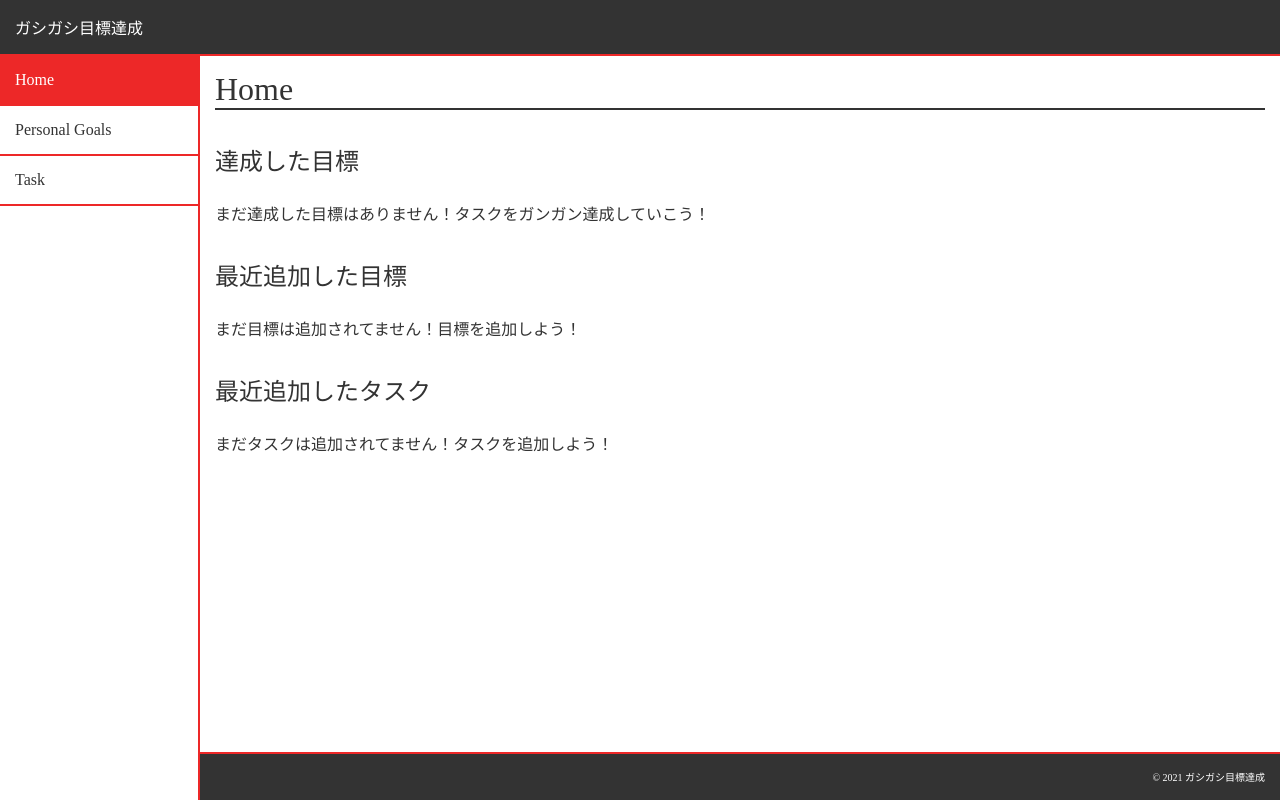
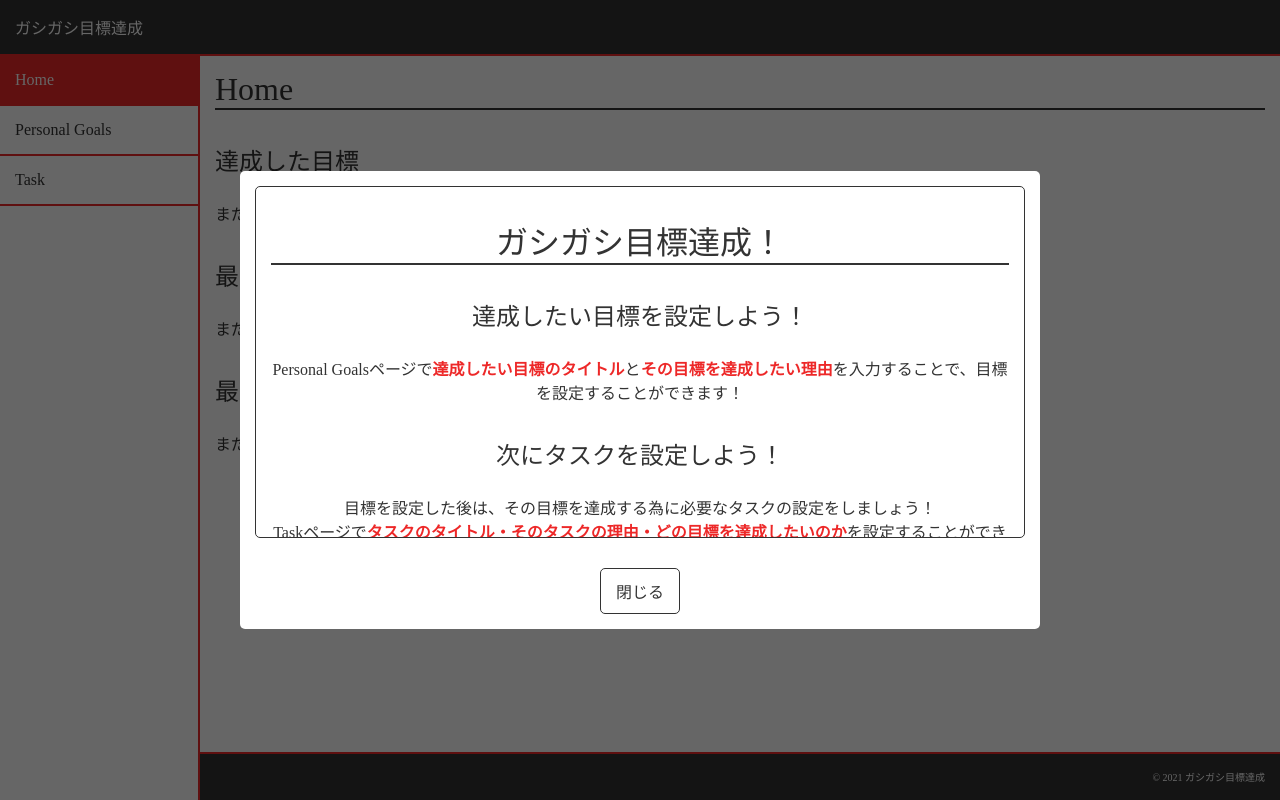
Before and after one commit to shushuTona/shushuTona_practice, a React (Create React App) app in the folder react/hooks_ts_practice/: page / in a window 1280 px wide. Built offline with nearby package versions, Linux system fonts and the light colour scheme.

Commit message:
初回ログイン時モーダル表示追加

```diff
--- a/react/hooks_ts_practice/src/component/context/ModalContext.tsx
+++ b/react/hooks_ts_practice/src/component/context/ModalContext.tsx
@@ -29,6 +29,7 @@ interface ModalReducerActions {
     type: 'EDIT_GOAL_ITEM' |
             'EDIT_TASK_ITEM' |
             'ANNOUNCE_ADD_GOAL' |
+            'ANNOUNCE_FIRST_LOGIN' |
             'CLOSE_MODAL',
     payload?: EditItemProps
 }
@@ -99,6 +100,18 @@ const modalStateReducer: Reducer<ModalReducerState, ModalReducerActions> = ( pre
                     }
                 };
                 return mergeState;
+
+            case 'ANNOUNCE_FIRST_LOGIN':
+                const AnnounceFirstLoginContents = lazy( () => import( '../layout/modalContents/AnnounceFirstLoginContents' ) );
+
+                mergeState = {
+                    ...prevState, ...{
+                        isModalShow: true,
+                        isModalHidden: false,
+                        modalContentsComponent: <AnnounceFirstLoginContents />
+                    }
+                };
+                return mergeState;
         }
     }
 
--- a/react/hooks_ts_practice/src/component/layout/css/Modal.css
+++ b/react/hooks_ts_practice/src/component/layout/css/Modal.css
@@ -57,7 +57,7 @@
 .modal__contents {
     padding: 15px;
     width: 100%;
-    max-width: 600px;
+    max-width: 800px;
     background-color: #fff;
     border-radius: 5px;
     transform: translateY(100vh);
@@ -116,6 +116,11 @@
     margin-left: 10px;
 }
 
+.modal__bold {
+    font-weight: bold;
+    color: #ed2828;
+}
+
 /* EditGoalItemModalContents */
 .modal__editGoalItem {
     display: flex;
@@ -143,3 +148,37 @@
 .modal__announceAddGoal > *:last-child {
     margin-bottom: 0 !important;
 }
+
+/* AnnounceFirstLoginContents */
+.modal__announceFirstLogin {
+    text-align: center;
+}
+
+.modal__announceFirstLogin > *:first-child {
+    margin-top: 0 !important;
+}
+
+.modal__announceFirstLogin > *:last-child {
+    margin-bottom: 0 !important;
+}
+
+.modal__scrollContents {
+    border: 1px solid #333;
+    border-radius: 5px;
+    overflow: hidden;
+}
+
+.modal__scrollContentsInner {
+    padding: 30px 15px;
+    height: 100%;
+    max-height: 350px;
+    overflow-y: auto;
+}
+
+.modal__scrollContentsInner > *:first-child {
+    margin-top: 0 !important;
+}
+
+.modal__scrollContentsInner > *:last-child {
+    margin-bottom: 0 !important;
+}
--- /dev/null
+++ b/react/hooks_ts_practice/src/component/layout/modalContents/AnnounceFirstLoginContents.tsx
@@ -0,0 +1,51 @@
+import {
+    memo,
+    MouseEventHandler,
+    useCallback,
+    useContext,
+} from 'react';
+
+// Context
+import { ModalStateContext } from '../../context/ModalContext';
+
+// Module
+import { Button } from '../../module/Button';
+import { Heading } from '../../module/Heading';
+
+const AnnounceFirstLoginContents = memo( () => {
+    console.log('AnnounceFirstLoginContents');
+
+    const modalContext = useContext( ModalStateContext );
+
+    // 閉じるボタンクリック処理
+    const clickCloseBtnHandler: MouseEventHandler = useCallback( () => {
+        modalContext.dispatch( {
+            type: 'CLOSE_MODAL'
+        } );
+    }, [modalContext] );
+
+    return (
+        <div className="modal__announceFirstLogin">
+            <div className="modal__scrollContents">
+                <div className="modal__scrollContentsInner">
+                    <Heading text="ガシガシ目標達成！" htmlHeadingTag="h1" />
+
+                    <Heading text="達成したい目標を設定しよう！" htmlHeadingTag="h2" />
+                    <p>Personal Goalsページで<span className="modal__bold">達成したい目標のタイトル</span>と<span className="modal__bold">その目標を達成したい理由</span>を入力することで、目標を設定することができます！</p>
+
+                    <Heading text="次にタスクを設定しよう！" htmlHeadingTag="h2" />
+                    <p>目標を設定した後は、その目標を達成する為に必要なタスクの設定をしましょう！<br />Taskページで<span className="modal__bold">タスクのタイトル・そのタスクの理由・どの目標を達成したいのか</span>を設定することができます！</p>
+
+                    <Heading text="あとはタスクを進めるだけ！" htmlHeadingTag="h2" />
+                    <p>目標とタスクの設定が完了したら、あとはタスクをガシガシ進めて目標を達成するだけ！</p>
+                </div>
+            </div>
+
+            <div className="modal__btnList">
+                <Button btnText="閉じる" clickHandler={clickCloseBtnHandler} />
+            </div>
+        </div>
+    )
+} );
+
+export default AnnounceFirstLoginContents;
--- a/react/hooks_ts_practice/src/component/module/css/Heading.css
+++ b/react/hooks_ts_practice/src/component/module/css/Heading.css
@@ -3,11 +3,12 @@
 }
 
 h1.m-heading {
+    border-bottom: 2px solid #333;
     font-size: 28px;
 }
 
 h2.m-heading {
-    margin: 20px 0 ;
+    margin: 20px 0 10px;
     font-size: 21px;
 }
 
@@ -18,7 +19,6 @@ h3.m-heading {
 @media screen and (min-width: 600px) {
     h1.m-heading {
         margin: 0 0 32px;
-        border-bottom: 2px solid #333;
         font-size: 32px;
     }
 
--- a/react/hooks_ts_practice/src/component/pages/HomePage.tsx
+++ b/react/hooks_ts_practice/src/component/pages/HomePage.tsx
@@ -9,7 +9,8 @@ import {
     memo,
     Fragment,
     useContext,
-    useMemo
+    useMemo,
+    useEffect
 } from 'react';
 
 import { Link } from 'react-router-dom';
@@ -17,6 +18,7 @@ import { Link } from 'react-router-dom';
 // Context
 import { GoalItemStateContext } from '../context/GoalItemStateContext';
 import { TaskItemStateContext } from '../context/TaskItemStateContext';
+import { ModalStateContext } from '../context/ModalContext';
 
 // Module
 import { Heading } from '../module/Heading';
@@ -27,8 +29,9 @@ const HomePage = memo( () => {
 
     const goalItemContext = useContext( GoalItemStateContext );
     const taskItemContext = useContext( TaskItemStateContext );
+    const modalContext = useContext( ModalStateContext );
 
-    //
+    // 達成した目標一覧
     const finishGoalItemList = useMemo( () => {
         const goalItemState = goalItemContext.state;
         const goalItemArray = [];
@@ -58,7 +61,7 @@ const HomePage = memo( () => {
                     )
     }, [goalItemContext.state] );
 
-    //
+    // 直近追加した目標名
     const addGoalItemList = useMemo( () => {
         const goalItemList = Object.values(goalItemContext.state);
 
@@ -82,7 +85,7 @@ const HomePage = memo( () => {
         </Fragment>
     }, [goalItemContext.state] );
 
-    //
+    // 直近追加したタスク名
     const addTaskItemList = useMemo( () => {
         const taskItemList = Object.values(taskItemContext.state.itemList);
 
@@ -105,6 +108,18 @@ const HomePage = memo( () => {
             } />
         </Fragment>
     }, [taskItemContext.state] );
+
+    useEffect( () => {
+        const firstLoginFlag = localStorage.getItem( 'FIRST_LOGIN_FLAG' );
+
+        if ( !firstLoginFlag ) {
+            modalContext.dispatch( {
+                type: 'ANNOUNCE_FIRST_LOGIN'
+            } );
+
+            localStorage.setItem( 'FIRST_LOGIN_FLAG', 'true' );
+        }
+    } );
 
     return (
         <Fragment>
--- a/react/hooks_ts_practice/src/index.css
+++ b/react/hooks_ts_practice/src/index.css
@@ -15,6 +15,10 @@ body {
 
 main {
     display: block;
+}
+
+p {
+    margin: 10px 0;
 }
 
 a {
@@ -90,6 +94,10 @@ table {
         font-size: 16px;
     }
 
+    p {
+        margin: 15px 0;
+    }
+
     .App {
         padding-top: 56px;
         grid-template-columns: 200px 1fr;
```
Lines whose indentation alone changed are shown as unchanged.
